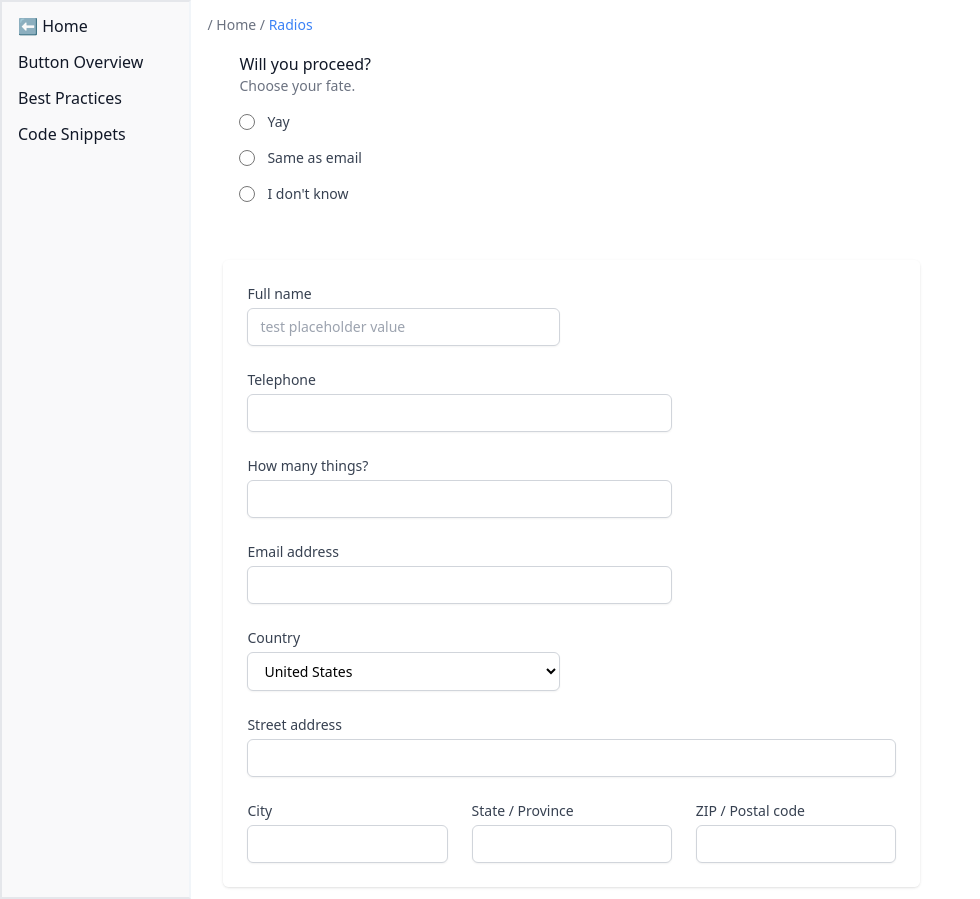
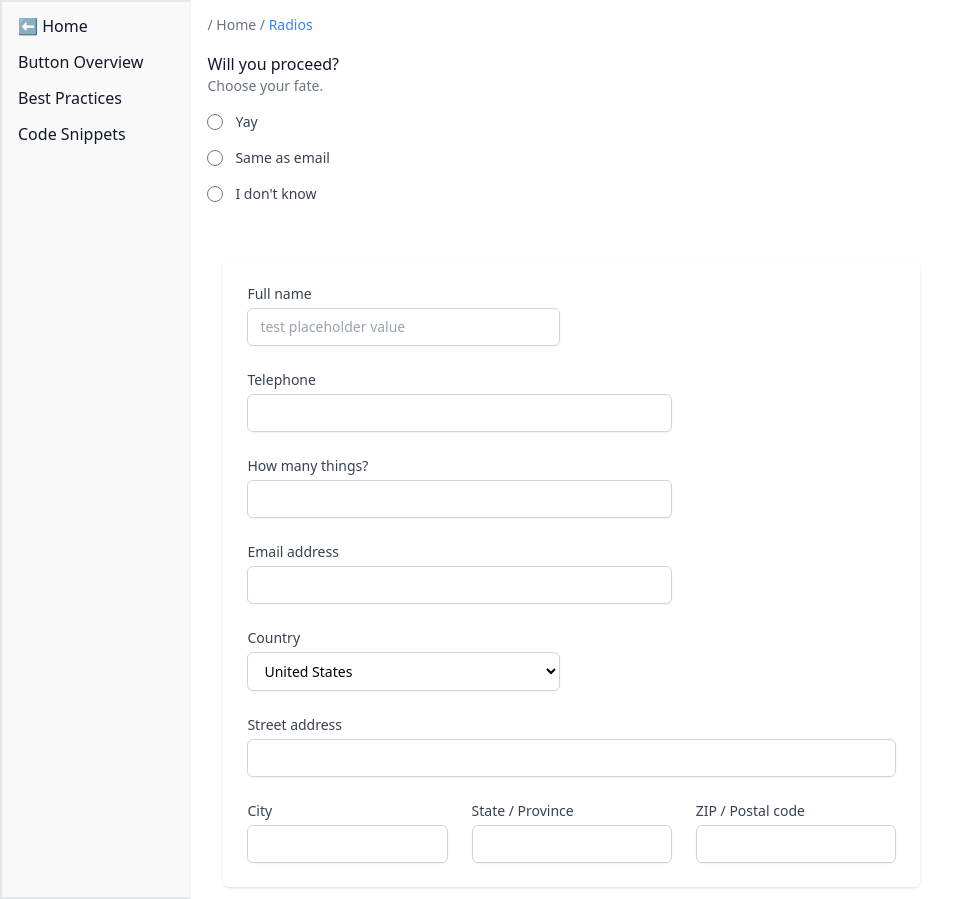
Before and after one commit to tayv/Project-Bubblegum, a Next.js app: page /forms/radios in a window 1280 px wide. Shown: the whole page, without its empty margins (0-980 px from the left). Built offline with nearby package versions, Linux system fonts and the light colour scheme.

Commit message:
Added Container page

```diff
--- a/pages/forms/radios.tsx
+++ b/pages/forms/radios.tsx
@@ -32,7 +32,7 @@ export default () => {
     <LayoutContainerSide>
     <Breadcrumbs crumbs={crumbs} />
 
-     <fieldset className="pt-4 pl-8">
+    <fieldset className="pt-4">
     <div>
       <legend className="text-base font-medium text-gray-900">Will you proceed?</legend>
       <p className="text-sm text-gray-500">Choose your fate.</p>
```
